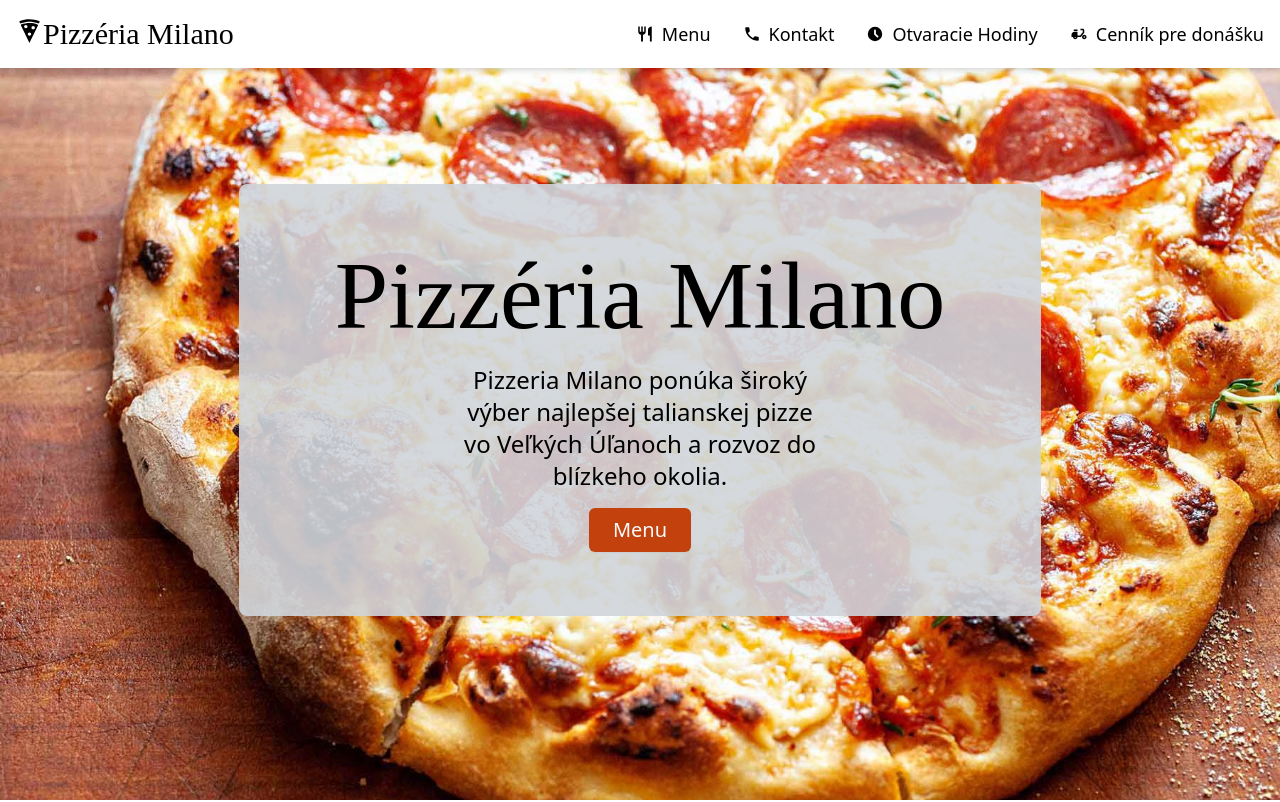
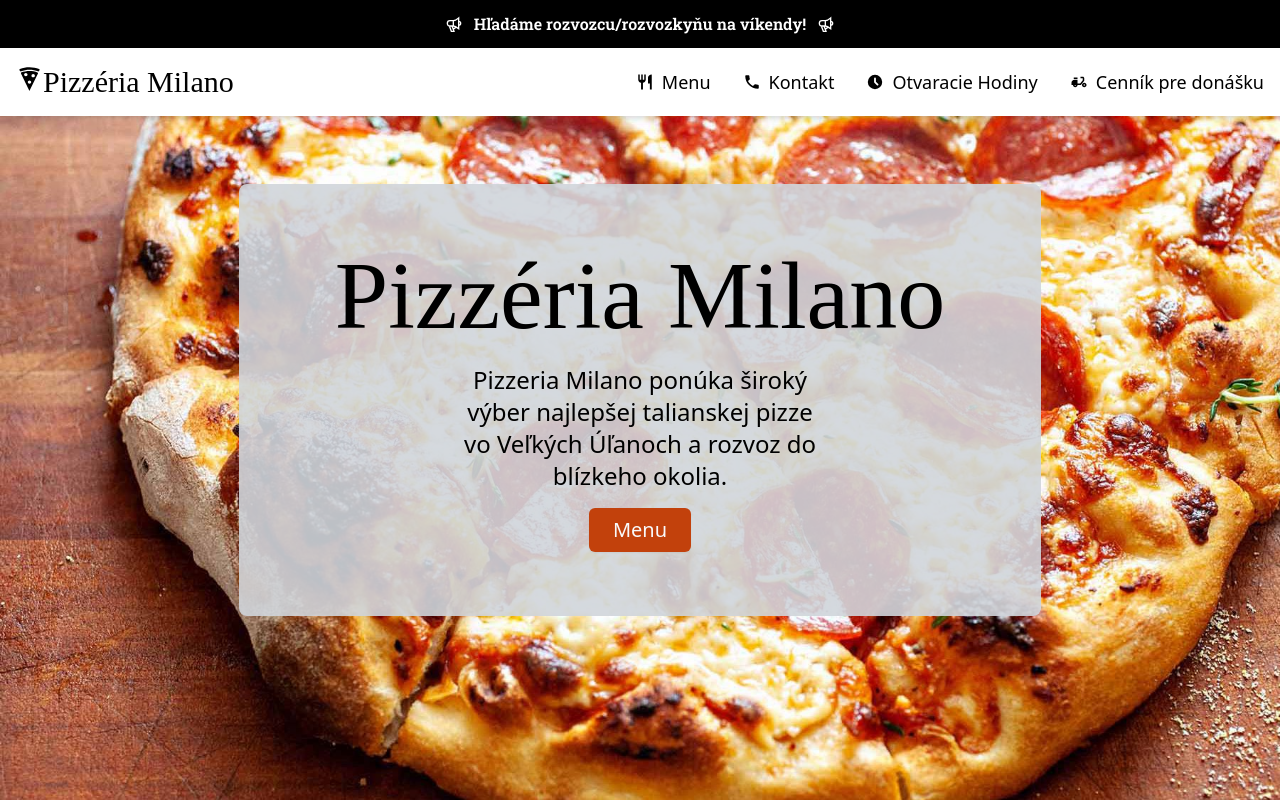
Before and after one commit to patrikkaprinay/pizza, a Next.js app: page / in a window 1280 px wide. Shown: the top 802 px of the page. Built offline with nearby package versions, Linux system fonts and the light colour scheme; a web font is replaced by a local one.

Commit message:
added announcement

```diff
--- /dev/null
+++ b/components/Announcement.jsx
@@ -0,0 +1,15 @@
+import { GrAnnounce } from 'react-icons/gr'
+
+const Announcement = (props) => {
+  return (
+    <div className="w-full bg-black text-white py-3 px-2 text-xs xs:text-base">
+      <p className="font-roboto-s font-semibold text-center flex justify-center items-center gap-3">
+        <GrAnnounce className="transform invert" />
+        {props.text}
+        <GrAnnounce className="transform invert" />
+      </p>
+    </div>
+  )
+}
+
+export default Announcement
--- a/components/Navbar.jsx
+++ b/components/Navbar.jsx
@@ -1,17 +1,20 @@
-import { useState } from 'react'
+import React, { useState } from 'react'
 import { BiMenu } from 'react-icons/bi'
 import { motion, AnimatePresence } from 'framer-motion'
 import NavItems from './NavItems'
 import Logo from './Logo'
+import Announcement from '../components/Announcement'
 
 const Navbar = (props) => {
   const [opened, setOpened] = useState(false)
 
   return (
+    <div className="fixed w-full z-10">
+      <Announcement text="Hľadáme rozvozcu/rozvozkyňu na víkendy!" />
       <div
-      className={`py-4 fixed w-full bg-white ${
+        className={`py-4 w-full bg-white ${
           props.scrolled || opened ? 'shadow-md' : ''
-      } transition duration-500 z-10`}
+        } transition duration-500`}
       >
         <div className="lg:container h-full sm:mx-auto flex justify-between items-center px-4">
           <div className="col-span-4 md:col-span-2 flex items-center text-4xl md:text-3xl">
@@ -46,6 +49,7 @@ const Navbar = (props) => {
           )}
         </AnimatePresence>
       </div>
+    </div>
   )
 }
 
```
Lines whose indentation alone changed are shown as unchanged.
